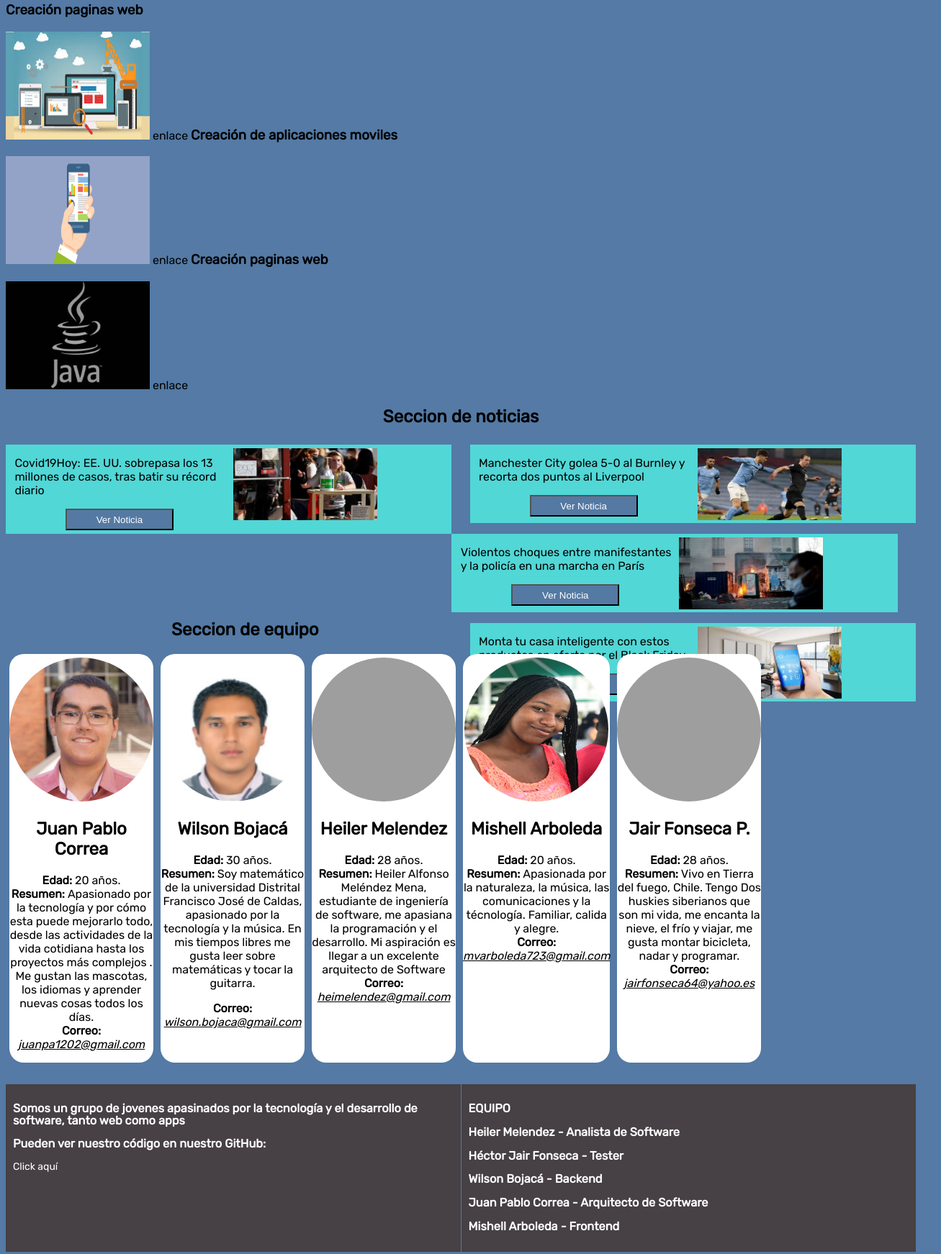
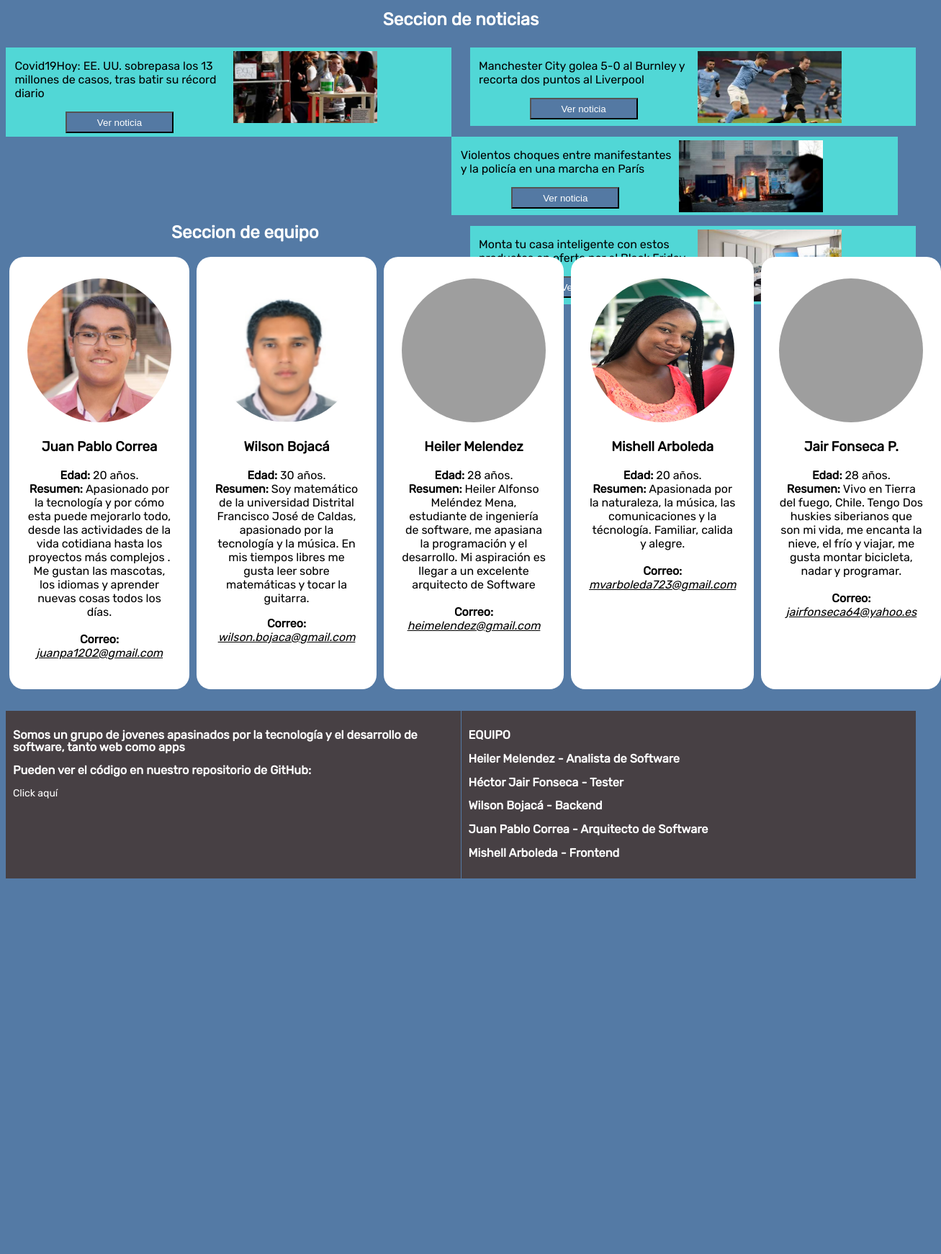
Before and after one commit to jpcorreap/semana-1-1, a website: page src/index.html in a window 1280 px wide. Shown: the part 736-2479 px from the top of the page at 72% size, 1307 px wide, since content can reach past the window. After the commit the page ends 1965 px from the top, so only its background shows below. Drawn offline with Linux system fonts and the light colour scheme; grey boxes are pictures that could not be loaded.

Commit message:
Desarrollo finalizado

```diff
--- a/src/index.css
+++ b/src/index.css
@@ -44,6 +44,7 @@ a {
   margin-right: 5px;
   margin-left: 5px;
   border-radius: 20px;
+  padding: 25px;
 }
 
 .equipo {
@@ -139,3 +140,20 @@ button:hover {
 #team {
   padding-bottom: 30px;
 }
+
+h2 {
+  color: white;
+}
+
+.perfilIndividual {
+  width: 33%;
+}
+
+.detail {
+  color: white;
+}
+
+.detail:hover {
+  color: gray;
+  cursor: zoom-in;
+}
--- a/src/index.html
+++ b/src/index.html
@@ -8,7 +8,6 @@
       href="https://fonts.googleapis.com/css2?family=Rubik&display=swap"
       rel="stylesheet"
     />
-    <!-- <link rel="stylesheet" href="./styles.css" /> -->
     <link rel="stylesheet" href="./index.css" />
     <title>Sprint 1 Equipo 1</title>
   </head>
@@ -24,37 +23,160 @@
       </nav>
     </header>
 
-    <div class="equipo"></div>
-        <span class="servicios">
-          <span class="subtitulo">
-            <h3>Creación paginas web</h3>
-          </span>
-    <div class="row">
-      <div class="column"></div>
-      <div class="column"></div>
-      <div class="column"></div>
+    <section id="service">
+      <div class="tituloSecciones">
+        <h2>Sección de servicios</h2>
+      </div>
+      <div class="equipo">
+        <div class="perfilIndividual">
+          <img src="img/JavaBlack.jpg" width="250" height="200" />
+          <h3>Programación en Java</h3>
+          <p>
+            <b>Descripción: </b>
+            Desarrollo de software en java, para android y pc.
+          </p>
+          <br />
+          Conoce más pasando el mouse abajo:
+          <br />
+          <p class="detail">
+            Los mas altos estandares en desarrollo en Java 8, multiplataforma,
+            programas que manejen eficientemente sus datos.
+          </p>
+        </div>
+
+        <div class="perfilIndividual">
+          <img src="img/web.jpg" width="250" height="200" />
+          <h3>Creación de páginas web</h3>
+          <p>
+            <b>Descripción: </b>
+            E-commerces, construimos tu tienda vitual, tu página profesional o
+            personal y gestionamos tu servidor.
+          </p>
+          <br />
+          Conoce más pasando el mouse abajo:
+          <br />
+          <p class="detail">
+            Tecnología de punta, atentos al servicio de mantenimiento. Usamos
+            tecnologías como Node JS y Vue.
+          </p>
+        </div>
+
+        <div class="perfilIndividual">
+          <img src="img/apps.png" width="250" height="200" />
+          <h3>Creación de aplicaciones móviles</h3>
+          <p>
+            <b>Disponible próximamente.</b>
+          </p>
+        </div>
+      </div>
+    </section>
+
+    <div>
+      <section id="news">
+        <div class="tituloSecciones">
+          <h2>Seccion de noticias</h2>
+        </div>
+        <div class="uno">
+          <div class="img">
+            <img src="img/n1.jpg" width="200" height="100" />
+          </div>
+          <div class="resumen">
+            <p>
+              Covid19Hoy: EE. UU. sobrepasa los 13 millones de casos, tras batir
+              su récord diario
+            </p>
+          </div>
+          <div class="btn">
+            <a
+              href="https://www.msn.com/es-co/noticias/otras/manchester-city-golea-5-0-al-burnley-y-recorta-dos-puntos-al-liverpool/ar-BB1brS0U"
+              target="_blank"
+            >
+              <button>Ver noticia</button></a
+            >
+          </div>
+        </div>
+        <div class="dos">
+          <div class="img">
+            <img src="img/n2.jpg" width="200" height="100" />
+          </div>
+          <div class="resumen">
+            <p>
+              Manchester City golea 5-0 al Burnley y recorta dos puntos al
+              Liverpool
+            </p>
+          </div>
+          <div class="btn">
+            <a
+              href="https://www.msn.com/es-co/noticias/otras/supernumbercovid19hoy-ee-uu-sobrepasa-los-13-millones-de-casos-tras-batir-su-r%c3%a9cord-diario/ar-BB1brzRu"
+              target="_blank"
+              ><button>Ver noticia</button></a
+            >
+          </div>
+        </div>
+        <div class="uno">
+          <div class="img">
+            <img src="img/n3.jpg" width="200" height="100" />
+          </div>
+          <div class="resumen">
+            <p>
+              Violentos choques entre manifestantes y la policía en una marcha
+              en París
+            </p>
+          </div>
+          <div class="btn">
+            <a
+              href="https://www.msn.com/es-co/noticias/mundo/violentos-choques-entre-manifestantes-y-la-polic%c3%ada-en-una-marcha-en-par%c3%ads/ar-BB1brHOT"
+              target="_blank"
+              ><button>Ver noticia</button></a
+            >
+          </div>
+        </div>
+        <div class="dos">
+          <div class="img">
+            <img src="img/n4.jpg" width="200" height="100" />
+          </div>
+          <div class="resumen">
+            <p>
+              Monta tu casa inteligente con estos productos en oferta por el
+              Black Friday
+            </p>
+          </div>
+          <div class="btn">
+            <a
+              href="https://www.msn.com/es-co/noticias/tecnologia/monta-tu-casa-inteligente-con-estos-productos-en-oferta-por-el-black-friday/ar-BB1brTMP"
+              target="_blank"
+              ><button>Ver noticia</button></a
+            >
+          </div>
+        </div>
+      </section>
     </div>
+    <br />
+    <br />
+
+    <!-- Empieza la sección equipo -->
     <div>
-      <section id="service">
+      <section id="team">
         <div class="tituloSecciones">
           <h2>Seccion de equipo</h2>
         </div>
         <div class="equipo">
-          <div class="serviciosIndividual">
+          <div class="perfilIndividual">
             <img
-              src="img/JavaBlack.jpg"
+              class="fotoPerfil"
+              src="img/JuanPablo.png"
               width="200"
-              height="150"
+              height="200"
             />
-            <h2>Programacion en Java</h2>
-            <p class="">
-              <b>Descripción: </b>Apasionado por la tecnología y por cómo esta puede
+            <h3>Juan Pablo Correa</h3>
+            <p>
+              <b>Edad: </b> 20 años.<br />
+              <b>Resumen: </b>Apasionado por la tecnología y por cómo esta puede
               mejorarlo todo, desde las actividades de la vida cotidiana hasta
               los proyectos más complejos . Me gustan las mascotas, los idiomas
               y aprender nuevas cosas todos los días.<br />
-              <b>Enlace: </b><br /><a
-
-                href="mailto:juanpa1202@gmail.com"
+              <br /><b>Correo: </b
+              ><a class="correo" href="mailto:juanpa1202@gmail.com"
                 >juanpa1202@gmail.com</a
               ><br />
             </p>
@@ -67,8 +189,8 @@
               width="200"
               height="200"
             />
-            <h2>Wilson Bojacá</h2>
-            <p class="">
+            <h3>Wilson Bojacá</h3>
+            <p>
               <b>Edad: </b> 30 años.<br />
               <b>Resumen: </b>Soy matemático de la universidad Distrital
               Francisco José de Caldas, apasionado por la tecnología y la
@@ -92,242 +214,14 @@
               width="200"
               height="200"
             />
-            <h2>Heiler Melendez</h2>
-            <p class="">
+            <h3>Heiler Melendez</h3>
+            <p>
               <b>Edad: </b> 28 años.<br />
               <b>Resumen: </b>
               Heiler Alfonso Meléndez Mena, estudiante de ingeniería de
               software, me apasiana la programación y el desarrollo. Mi
               aspiración es llegar a un excelente arquitecto de Software<br />
-              <b>Correo: </b><br /><a
-                class="correo"
-                href="mailto:heimelendez@gmail.com"
-                >heimelendez@gmail.com</a
-              ><br />
-            </p>
-          </div>
-        </div>
-      </section>
-
-
-
-
-
-
-
-
-
-
-
-
-
-
-
-
-    <div>
-
-
-
-
-
-
-
-
-
-        <div class="equipo"></div>
-        <span class="servicios">
-          <span class="subtitulo">
-            <h3>Creación paginas web</h3>
-          </span>
-          <br />
-          <span>
-            <img src="img/web.jpg" alt="logo web" width="200" height="150" />
-          </span>
-          <span>enlace</span>
-        </span>
-
-        <span class="servicios">
-          <span class="subtitulo">
-            <h3>Creación de aplicaciones moviles</h3>
-            <br />
-          </span>
-          <span>
-            <img
-              src="img/apps.png"
-              alt="logo telefono"
-              width="200"
-              height="150"
-            />
-          </span>
-          <span>enlace</span>
-        </span>
-
-        <span class="servicios">
-          <span class="subtitulo">
-            <h3>Creación paginas web</h3>
-          </span>
-          <br />
-          <span>
-            <img
-              src="img/JavaBlack.jpg"
-              alt="logo java"
-              width="200"
-              height="150"
-            />
-          </span>
-          <span>enlace</span>
-        </span>
-      </section>
-    </div>
-  </div>
-
-    <div>
-      <section id="news">
-        <div class="tituloSecciones">
-          <h2>Seccion de noticias</h2>
-        </div>
-        <div class="uno">
-          <div class="img">
-            <img src="img/n1.jpg" width="200" height="100" />
-          </div>
-          <div class="resumen">
-            <p>
-              Covid19Hoy: EE. UU. sobrepasa los 13 millones de casos, tras batir
-              su récord diario
-            </p>
-          </div>
-          <div class="btn">
-            <a
-              href="https://www.msn.com/es-co/noticias/otras/manchester-city-golea-5-0-al-burnley-y-recorta-dos-puntos-al-liverpool/ar-BB1brS0U"
-              ><button>Ver Noticia</button></a
-            >
-          </div>
-        </div>
-        <div class="dos">
-          <div class="img">
-            <img src="img/n2.jpg" width="200" height="100" />
-          </div>
-          <div class="resumen">
-            <p>
-              Manchester City golea 5-0 al Burnley y recorta dos puntos al
-              Liverpool
-            </p>
-          </div>
-          <div class="btn">
-            <a
-              href="https://www.msn.com/es-co/noticias/otras/supernumbercovid19hoy-ee-uu-sobrepasa-los-13-millones-de-casos-tras-batir-su-r%c3%a9cord-diario/ar-BB1brzRu"
-              ><button>Ver Noticia</button></a
-            >
-          </div>
-        </div>
-        <div class="uno">
-          <div class="img">
-            <img src="img/n3.jpg" width="200" height="100" />
-          </div>
-          <div class="resumen">
-            <p>
-              Violentos choques entre manifestantes y la policía en una marcha
-              en París
-            </p>
-          </div>
-          <div class="btn">
-            <a
-              href="https://www.msn.com/es-co/noticias/mundo/violentos-choques-entre-manifestantes-y-la-polic%c3%ada-en-una-marcha-en-par%c3%ads/ar-BB1brHOT"
-              ><button>Ver Noticia</button></a
-            >
-          </div>
-        </div>
-        <div class="dos">
-          <div class="img">
-            <img src="img/n4.jpg" width="200" height="100" />
-          </div>
-          <div class="resumen">
-            <p>
-              Monta tu casa inteligente con estos productos en oferta por el
-              Black Friday
-            </p>
-          </div>
-          <div class="btn">
-            <a
-              href="https://www.msn.com/es-co/noticias/tecnologia/monta-tu-casa-inteligente-con-estos-productos-en-oferta-por-el-black-friday/ar-BB1brTMP"
-              ><button>Ver Noticia</button></a
-            >
-          </div>
-        </div>
-      </section>
-    </div>
-    <br />
-    <br />
-
-    <!-- Empieza la sección equipo -->
-    <div>
-      <section id="team">
-        <div class="tituloSecciones">
-          <h2>Seccion de equipo</h2>
-        </div>
-        <div class="equipo">
-          <div class="perfilIndividual">
-            <img
-              class="fotoPerfil"
-              src="img/JuanPablo.png"
-              width="200"
-              height="200"
-            />
-            <h2>Juan Pablo Correa</h2>
-            <p class="">
-              <b>Edad: </b> 20 años.<br />
-              <b>Resumen: </b>Apasionado por la tecnología y por cómo esta puede
-              mejorarlo todo, desde las actividades de la vida cotidiana hasta
-              los proyectos más complejos . Me gustan las mascotas, los idiomas
-              y aprender nuevas cosas todos los días.<br />
-              <b>Correo: </b><br /><a
-                class="correo"
-                href="mailto:juanpa1202@gmail.com"
-                >juanpa1202@gmail.com</a
-              ><br />
-            </p>
-          </div>
-
-          <div class="perfilIndividual">
-            <img
-              class="fotoPerfil"
-              src="img/WilsonBajaca.png"
-              width="200"
-              height="200"
-            />
-            <h2>Wilson Bojacá</h2>
-            <p class="">
-              <b>Edad: </b> 30 años.<br />
-              <b>Resumen: </b>Soy matemático de la universidad Distrital
-              Francisco José de Caldas, apasionado por la tecnología y la
-              música. En mis tiempos libres me gusta leer sobre matemáticas y
-              tocar la guitarra.<br />
-            </p>
-
-            <p>
-              <b>Correo: </b><br /><a
-                class="correo"
-                href="mailto:wilson.bojaca@gmail.com"
-                >wilson.bojaca@gmail.com</a
-              ><br />
-            </p>
-          </div>
-
-          <div class="perfilIndividual">
-            <img
-              class="fotoPerfil"
-              src="img/HeilerMelendez.png"
-              width="200"
-              height="200"
-            />
-            <h2>Heiler Melendez</h2>
-            <p class="">
-              <b>Edad: </b> 28 años.<br />
-              <b>Resumen: </b>
-              Heiler Alfonso Meléndez Mena, estudiante de ingeniería de
-              software, me apasiana la programación y el desarrollo. Mi
-              aspiración es llegar a un excelente arquitecto de Software<br />
-              <b>Correo: </b><br /><a
+              <br /><b>Correo: </b><br /><a
                 class="correo"
                 href="mailto:heimelendez@gmail.com"
                 >heimelendez@gmail.com</a
@@ -342,12 +236,12 @@
               width="200"
               height="200"
             />
-            <h2>Mishell Arboleda</h2>
-            <p class="">
+            <h3>Mishell Arboleda</h3>
+            <p>
               <b>Edad: </b> 20 años.<br />
               <b>Resumen: </b> Apasionada por la naturaleza, la música, las
               comunicaciones y la técnología. Familiar, calida y alegre.<br />
-              <b>Correo: </b><br /><a
+              <br /><b>Correo: </b><br /><a
                 class="correo"
                 href="mailto:mvarboleda723@gmail.com"
                 >mvarboleda723@gmail.com</a
@@ -362,13 +256,13 @@
               width="200"
               height="200"
             />
-            <h2>Jair Fonseca P.</h2>
-            <p class="">
+            <h3>Jair Fonseca P.</h3>
+            <p>
               <b>Edad: </b> 28 años.<br />
               <b>Resumen: </b>Vivo en Tierra del fuego, Chile. Tengo Dos huskies
               siberianos que son mi vida, me encanta la nieve, el frío y viajar,
               me gusta montar bicicleta, nadar y programar.<br />
-              <b>Correo: </b><br /><a
+              <br /><b>Correo: </b><br /><a
                 class="correo"
                 href="mailto:jairfonseca64@yahoo.es"
                 >jairfonseca64@yahoo.es</a
@@ -385,7 +279,7 @@
             Somos un grupo de jovenes apasinados por la tecnología y el
             desarrollo de software, tanto web como apps
           </h3>
-          <h3>Pueden ver nuestro código en nuestro GitHub:</h3>
+          <h3>Pueden ver el código en nuestro repositorio de GitHub:</h3>
           <a href="https://github.com/jpcorreap/semana-1-1/">Click aquí</a>
         </div>
         <div>
```
